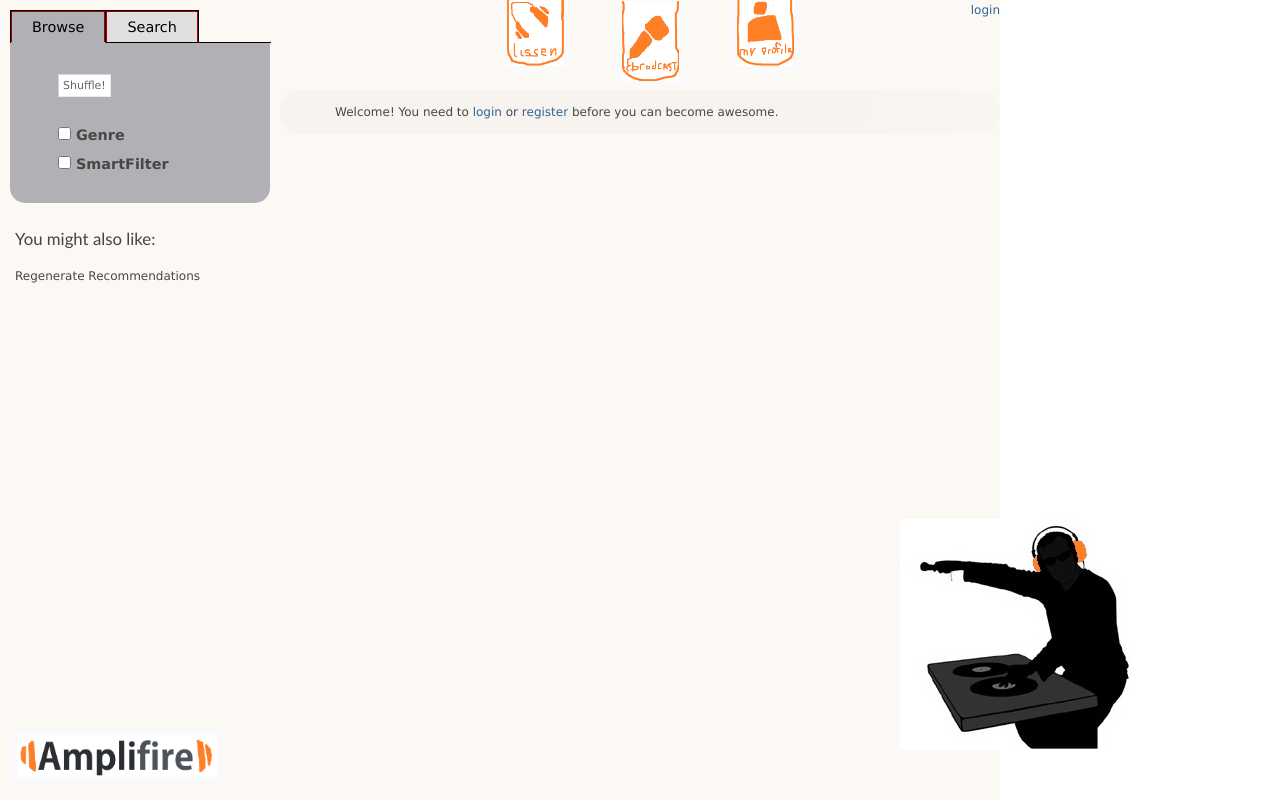
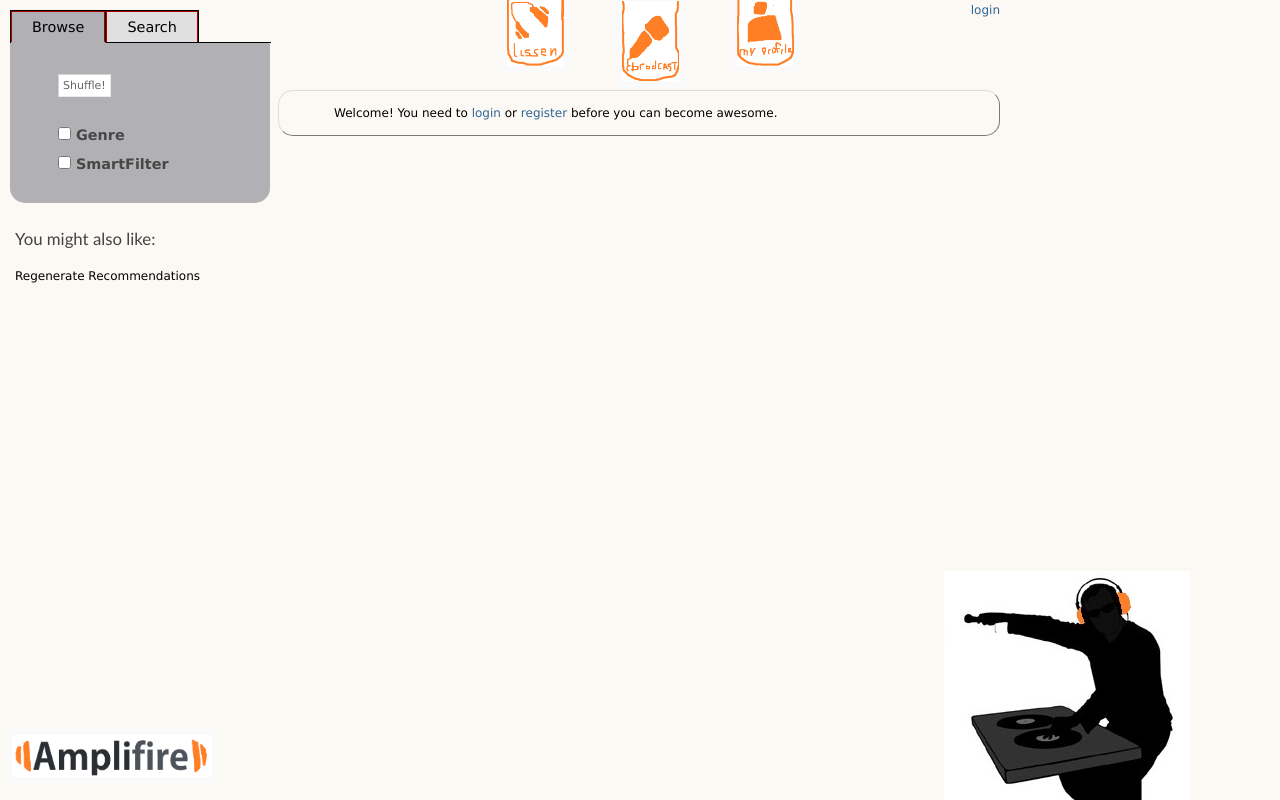
Before and after one commit to cyrusv/AmpliFire-Summer-2011, a Django app: template templates/artist/my_artist.html in a window 1280 px wide. Run offline with Django 3.2, Linux system fonts and the light colour scheme; the template is opened without the code that fills it, so the values that code supplies are empty; parts of the project's set-up code (start-up, migrations or seed data) failed here and were passed over; some libraries are stand-ins or nearby versions.

Commit message:
some more css work has been done

```diff
--- a/site_media/style.css
+++ b/site_media/style.css
@@ -15,10 +15,12 @@ link_blue: 306495
 /* Top Elements */
 * { margin: 0; padding: 0; outline: 0 }
 
+
+
 body {
-	font: 12px/170% 'Lucida Grande', 'Lucida Sans Unicode', Geneva, Verdana, sans-serif;
-	color: #474745;
-	text-align: center;
+	font:12px/170% 'Lucida Grande', 'Lucida Sans Unicode', Geneva, Verdana, sans-serif;
+	background-color:#FCF9F4;
+	text-align:center;
 }
 
 /* links */
@@ -202,6 +204,8 @@ input.button {
 	left:0;
 	width:280px;
 	background: #FCF9F4;
+	min-height: 470px;
+	float:left;
 }
 
 #browse_search {
@@ -212,7 +216,12 @@ input.button {
 	height:100%;
 }
 
+#farrightwrap{
+	background-color:red;
+	float:left;
+	width: 100%;
 
+}
 
 ul.tabs {
 	position:relative;
@@ -377,25 +386,14 @@ li.browsechoices {
 	top: 90px;
 	right: 0px;
 	width: 720px;
-	background: #FCF9F4;
-	border: 1px solid #DCDCDC
-
-		-moz-border-radius: 20px;
-    -webkit-border-radius: 20px;
-    -khtml-border-radius: 20px;
-    border-radius: 20px;
-	background-image: -webkit-gradient(
-    linear,
-    right bottom,
-    100 top,
-    color-stop(0, #FAF7F2),
-    color-stop(0.32, #F7F4EF)
-	);
-	background-image: -moz-linear-gradient(
-    right bottom,
-    #FAF7F2 0%,
-    #F7F4EF 32%
-	);
+	border-left: 1px solid #DCDCDC;
+	border-top: 1px solid #DCDCDC;
+	border-bottom: 1px solid #787878;
+	border-right: 1px solid #787878;
+	-moz-border-radius: 15px;
+    -webkit-border-radius: 15px;
+    -khtml-border-radius: 15px;
+    border-radius: 15px;
 }
 
 .fullsong {
@@ -516,13 +514,13 @@ li.browsechoices {
 /* logo */
 #amplifirelogo {
 	position:fixed;
-	left:10px;
+	left:5px;
 	bottom:10px;
 }
 #headphonepic{
-	position:absolute;
-	left:900px;
-	bottom:50px;
+	position:fixed;
+	right:90px;
+	bottom:-2px;
 	padding:0px;
 	margin:0px;
 }
--- a/templates/base.html
+++ b/templates/base.html
@@ -25,12 +25,6 @@
 	<!-- wrap starts here -->
 	<div id="wrap">
 
-		<!-- LOGO -->
-		<div id="amplifirelogo">
-		<img src="/site_media/amplifire.png" alt="Amplifire" width="200"/>
-		</div>
-		<!-- LOGO end -->
-
 
 		<div align=right>
 		{% if user.is_authenticated %}
@@ -47,6 +41,11 @@
 
 			<!-- LEFTwrap starts -->
 			<div id="left_subwrap">
+
+				<div id="amplifirelogo">
+				<img src="/site_media/amplifire.png" alt="Amplifire" width="200"/>
+				</div>
+
 				<div id="browse_search">
 					<ul class="tabs">
 						<li><a href="#tab1">Browse</a></li>
@@ -128,36 +127,15 @@
 			</div>
 			<!-- RIGHTwrap ends -->
 
-
-
-
-
-
-
-				<!-- FOOTER starts
-		<div id="footer-wrap">
-			<div id="footer-content">
-				<div id="footer-bottom">
-				<p>
-				<a href="/">Home</a>&nbsp;| <a href="/navigate/">Navigate</a>&nbsp;| <a href="/contact/">Contact</a>
-
-	   		    &nbsp;&nbsp;&nbsp;&nbsp;&nbsp;&nbsp;
-				&copy; 2011  <strong>AmpliFire</strong> &nbsp;&nbsp;&nbsp;&nbsp;
-
-	   		    </p>
-				</div>
+			<div id="farrightwrap">
+			<img id="headphonepic" src="site_media/dj.jpg">
 			</div>
-		</div>
-		footer ends-->
-
-
-
 
 
 
 	</div>
 	<!-- wrap ends here -->
-<img id="headphonepic" src="site_media/dj.jpg">
+
 
 
 
```
